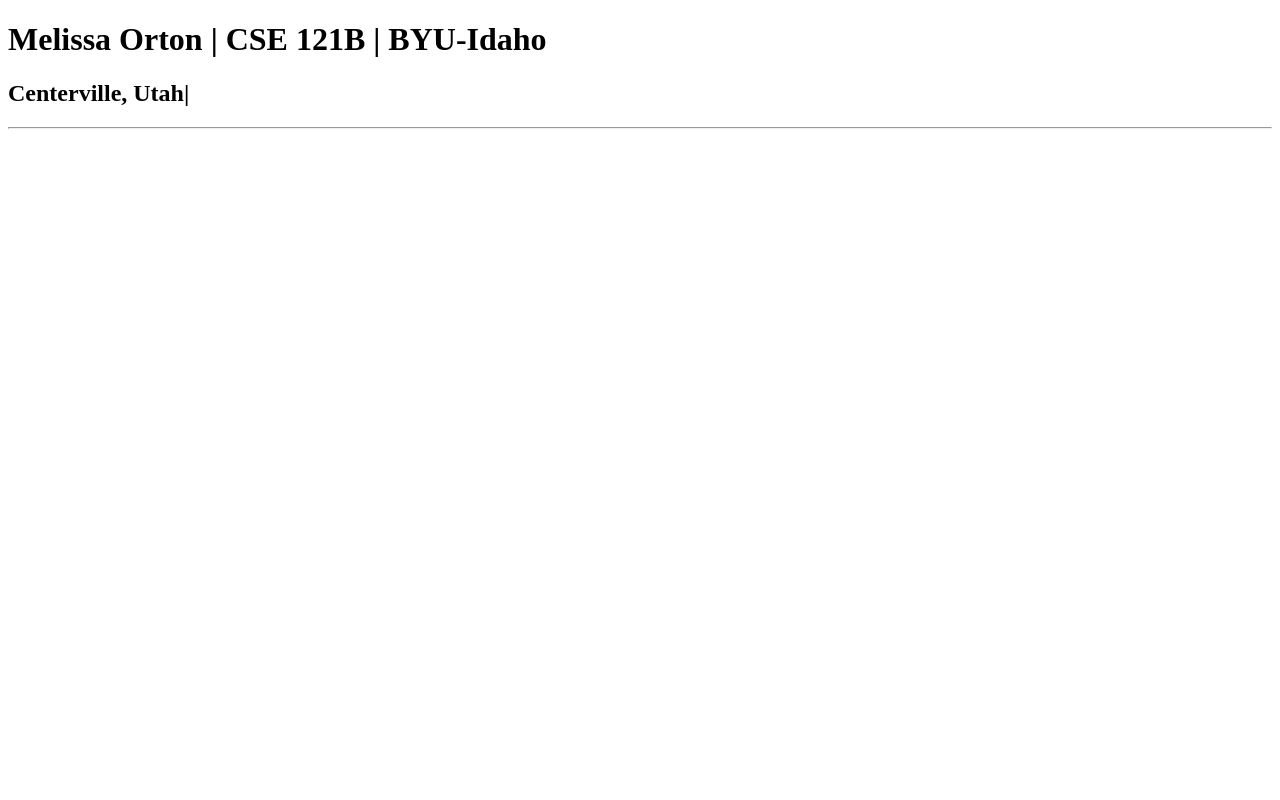
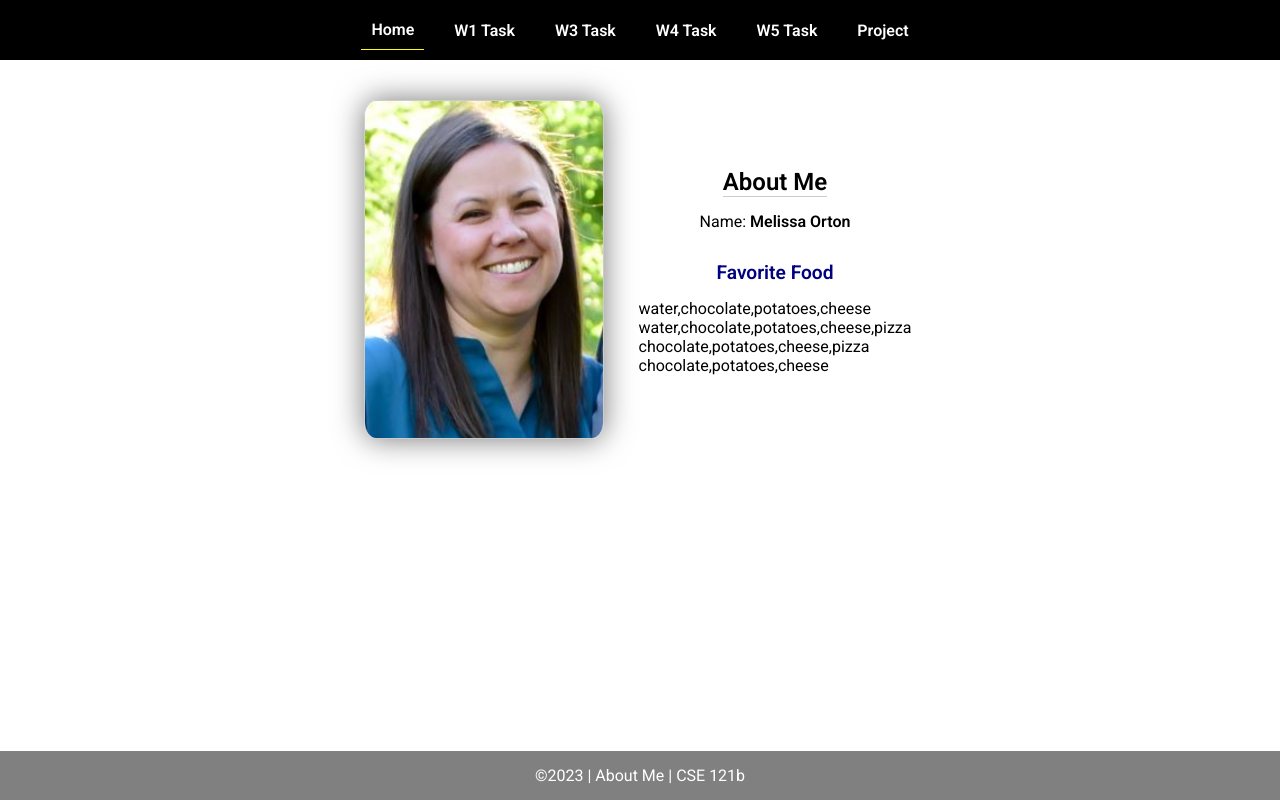
Before and after one commit to melorton/cse121b, a plain HTML site: page index.html in a window 1280 px wide. Drawn offline with Linux system fonts and the light colour scheme.

Commit message:
week 2 task

```diff
--- a/index.html
+++ b/index.html
@@ -1,13 +1,45 @@
 <!DOCTYPE html>
 <html lang="en">
+
 <head>
-    <meta charset="UTF-8">
-    <meta name="viewport" content="width=device-width, initial-scale=1.0">
-    <title>Melissa Orton | CSE 121B | BYU-Idaho</title>
+  <meta charset="UTF-8">
+  <meta name="viewport" content="width=device-width, initial-scale=1.0">
+  <title>About Me | CSE 121b | W02: Programming Tasks</title>
+  <link rel="preconnect" href="https://fonts.googleapis.com">
+  <link rel="preconnect" href="https://fonts.gstatic.com" crossorigin>
+  <link href="https://fonts.googleapis.com/css2?family=Roboto:wght@400;600&display=swap"
+    rel="stylesheet">
+  <link rel="stylesheet" href="styles/main.css">
 </head>
+
 <body>
-    <h1>Melissa Orton | CSE 121B | BYU-Idaho</h1>
-    <h2>Centerville, Utah|</h2>
-    <hr>
+  <nav>
+    <ul id="menu">
+      <li><a id="toggleMenu">&equiv;</a></li>
+      <li><a href="index.html" class="active">Home</a></li>
+      <li><a href="w01-task.html">W1 Task</a></li>
+      <li><a href="w03-task.html">W3 Task</a></li>
+      <li><a href="w04-task.html">W4 Task</a></li>
+      <li><a href="w05-task.html">W5 Task</a></li>
+      <li><a href="project.html">Project</a></li>
+    </ul>
+  </nav>
+  <main id="home">
+    <picture>
+      <img src="images/placeholder.png" alt="Placeholder Image">
+    </picture>
+    <section>
+      <h1>About Me</h1>
+      <div class="info">Name: <span id="name"></span></div>
+      <h2>Favorite Food</h2>
+      <div class="block" id="food"></div>
+    </section>
+  </main>
+  <footer>
+    &copy;<span id="year"></span> | About Me | CSE 121b
+  </footer>
+  <script src="scripts/main.js"></script>
+  <script src="scripts/w02-task.js"></script>
 </body>
+
 </html>
--- /dev/null
+++ b/scripts/main.js
@@ -0,0 +1,9 @@
+// copyright year
+document.querySelector('#year').textContent = new Date().getFullYear();
+
+// toggle menu in small view
+const toggleMenu = () => {
+    document.querySelector('#menu').classList.toggle('open');
+}
+
+document.querySelector('#toggleMenu').addEventListener('click', toggleMenu);
--- /dev/null
+++ b/scripts/w02-task.js
@@ -0,0 +1,33 @@
+/* W02-Task - Profile Home Page */
+
+/* Step 1 - Setup type tasks - no code required */
+
+/* Step 2 - Variables */
+let fullName = "Melissa Orton";
+let currentYear = 2023;
+let profilePicture = "images/profile_photo.jpg"
+
+
+/* Step 3 - Element Variables */
+const nameElement = document.getElementById('name');
+const foodElement = document.getElementById('food');
+const yearElement = document.querySelector('#year');
+const imageElement = document.querySelector('img');
+
+/* Step 4 - Adding Content */
+nameElement.innerHTML = `<strong>${fullName}</strong>`;
+yearElement.textContent = currentYear;
+imageElement.setAttribute('src', profilePicture);
+imageElement.setAttribute('alt', `Profile image of ${fullName}`);
+
+
+/* Step 5 - Array */
+let favoriteFood = ['water', 'chocolate', 'potatoes', 'cheese'];
+foodElement.textContent = favoriteFood;
+const newItem = "pizza";
+favoriteFood.push(newItem);
+foodElement.innerHTML += `<br>${favoriteFood}`;
+favoriteFood.shift();
+foodElement.innerHTML += `<br>${favoriteFood}`;
+favoriteFood.pop();
+foodElement.innerHTML += `<br>${favoriteFood}`;
--- /dev/null
+++ b/styles/main.css
@@ -0,0 +1,157 @@
+/* Universal Selector */
+* {
+    margin: 0;
+    padding: 0;
+    box-sizing: border-box;
+}
+
+/* HTML Selectors */
+body {
+    font-family: 'Roboto', Helvetica, sans-serif;
+}
+
+nav {
+    background-color: black;
+    width: 100%;
+    position: fixed;
+    top: 0;
+}
+
+nav ul {
+    display: flex;
+    flex-direction: column;
+    align-items: center;
+    max-width: fit-content;
+    margin: 0 auto;
+}
+
+nav ul li {
+    flex: 1 1 auto;
+}
+
+nav ul li:first-child {
+    display: block;
+    font-size: 2rem;
+}
+
+nav ul li:first-child a {
+    padding: 1px 10px;
+}
+
+nav ul li {
+    display: none;
+    list-style: none;
+    margin: 10px;
+}
+
+nav ul li a {
+    display: block;
+    padding: 10px;
+    text-decoration: none;
+    font-weight: 600;
+    color: white;
+    text-align: center;
+}
+
+nav ul li a:hover {
+    background-color: #efefef;
+    color: black;
+}
+
+h1, h2 {
+    text-align: center;
+    margin-bottom: 15px;
+
+}
+
+h1 {
+border-bottom: 1px solid #ccc;
+}
+
+h2 {
+    font-size: 1.2rem;
+    color: navy;
+    text-align: center;
+    margin-top: 30px;
+}
+
+main {
+    margin-top: 125px;
+    display: grid;
+    grid-template-columns: 1fr;
+    grid-gap: 20px;
+    align-items: center;
+    justify-content: center;
+}
+
+picture {
+    margin: 0 auto;
+}
+
+picture img {
+    width: 240px;
+    height: auto;
+    border-radius: 5%;
+    border: 1px solid #ccc;
+    box-shadow: 0 0 30px #777;
+}
+
+section {
+    display: flex;
+    flex-direction: column;
+    align-items: center;
+    margin: 10px
+}
+
+label {
+    margin: 15px 0;
+}
+
+footer {
+    background-color: gray;
+    color: white;
+    padding: 15px;
+    text-align: center;
+    width: 100%;
+    position: fixed;
+    bottom: 0;
+}
+
+/* Class Selectors */
+.active {
+    border-bottom: 1px solid yellow;
+}
+
+.open li {
+    display: block;
+}
+
+.block {
+    display: block;
+}
+
+/* ID Selectors */
+
+/* Media Queries */
+@media only screen and (min-width: 32.5em) {
+    nav ul {
+        flex-direction: row;
+    }
+
+    nav ul li:first-child {
+        display: none;
+    }
+
+    nav ul li {
+        display: block;
+    }
+
+    main {
+        margin: 100px auto 20px;
+        grid-template-columns: 250px 1fr;
+        max-width: -moz-fit-content;
+        max-width: fit-content;
+
+    }
+
+}
```
Also changed, not shown: index-old.html (added, +13 -0 lines), images/placeholder.png (added), images/profile_photo.jpg (added), 1 other file.
